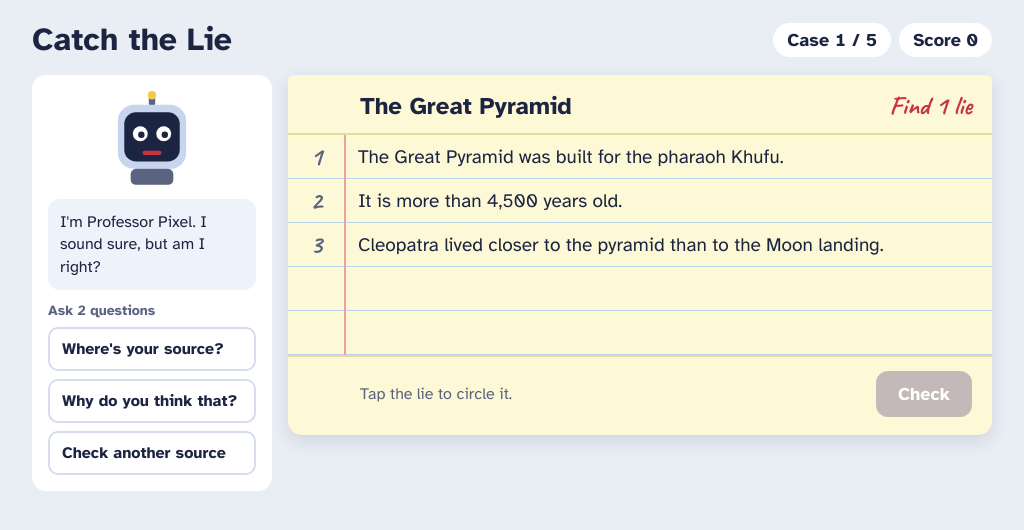
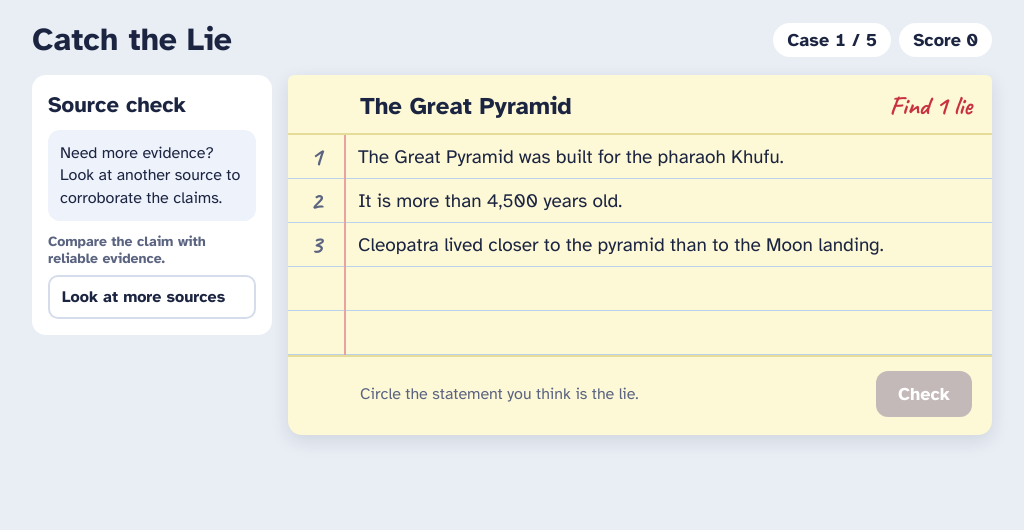
Before and after one commit to mrassell/catch-the-lie, a React (Vite) app: page / in a window 1280 px wide. Shown: the top 530 px of the page, without its empty margins (128-1152 px from the left). Built offline with nearby package versions, Linux system fonts and the light colour scheme.

Commit message:
Simplify lie detection source checks

```diff
--- a/App.jsx
+++ b/App.jsx
@@ -1,34 +1,12 @@
 import { useEffect, useRef, useState } from "react";
 import { CASES } from "./cases.js";
 
-const GREETING = "I'm Professor Pixel. I sound sure, but am I right?";
-const QUESTIONS = [
-  { key: "source", label: "Where's your source?" },
-  { key: "reason", label: "Why do you think that?" },
-  { key: "check", label: "Check another source" }
-];
+const SOURCE_PROMPT = "Need more evidence? Look at another source to corroborate the claims.";
 
 function Ring({ missed }) {
   return (
     <svg className={"ring" + (missed ? " missed" : "")} viewBox="0 0 400 100" preserveAspectRatio="none" aria-hidden="true">
       <path vectorEffect="non-scaling-stroke" d="M30,10 C130,0 330,2 390,45 S300,100 170,96 S6,82 10,46 S80,6 150,8" />
-    </svg>
-  );
-}
-
-function Bot() {
-  return (
-    <svg className="bot" viewBox="0 0 180 180" aria-hidden="true">
-      <rect x="84" y="6" width="12" height="22" rx="4" fill="#5a6380" />
-      <circle cx="90" cy="8" r="8" fill="#f2c94c" />
-      <rect x="26" y="26" width="128" height="120" rx="30" fill="#c9d4ef" />
-      <rect x="38" y="40" width="104" height="92" rx="22" fill="#1b2440" />
-      <circle cx="68" cy="80" r="14" fill="#fff" />
-      <circle cx="112" cy="80" r="14" fill="#fff" />
-      <circle cx="70" cy="82" r="6" fill="#1b2440" />
-      <circle cx="114" cy="82" r="6" fill="#1b2440" />
-      <rect x="72" y="112" width="36" height="8" rx="4" fill="#c8323f" />
-      <rect x="50" y="146" width="80" height="30" rx="10" fill="#5a6380" />
     </svg>
   );
 }
@@ -39,8 +17,8 @@ export default function App() {
   const [caught, setCaught] = useState(0);
   const [total, setTotal] = useState(0);
   const [circled, setCircled] = useState(new Set());
-  const [asked, setAsked] = useState([]);
-  const [bubble, setBubble] = useState({ text: GREETING, src: false });
+  const [sourceChecks, setSourceChecks] = useState(0);
+  const [bubble, setBubble] = useState({ text: SOURCE_PROMPT, src: false });
   const [result, setResult] = useState(null); // { got, lies, oops, pts }
   const [finished, setFinished] = useState(false);
 
@@ -52,7 +30,6 @@ export default function App() {
   const c = CASES[idx];
   const lieCount = c.lines.filter((l) => l.lie).length;
   const done = result !== null;
-  const asksLeft = 2 - asked.length;
 
   function toggle(i) {
     if (done) return;
@@ -61,10 +38,10 @@ export default function App() {
     setCircled(next);
   }
 
-  function ask(key) {
-    if (done || asksLeft <= 0 || asked.includes(key)) return;
-    setAsked([...asked, key]);
-    setBubble({ text: c.answers[key], src: key === "check" });
+  function lookAtSources() {
+    if (done) return;
+    setSourceChecks((count) => count + 1);
+    setBubble({ text: c.answers.check, src: true });
   }
 
   function check() {
@@ -84,14 +61,14 @@ export default function App() {
     if (idx + 1 >= CASES.length) return setFinished(true);
     setIdx(idx + 1);
     setCircled(new Set());
-    setAsked([]);
-    setBubble({ text: GREETING, src: false });
+    setSourceChecks(0);
+    setBubble({ text: SOURCE_PROMPT, src: false });
     setResult(null);
   }
 
   function restart() {
     setIdx(0); setScore(0); setCaught(0); setTotal(0);
-    setCircled(new Set()); setAsked([]); setBubble({ text: GREETING, src: false });
+    setCircled(new Set()); setSourceChecks(0); setBubble({ text: SOURCE_PROMPT, src: false });
     setResult(null); setFinished(false);
   }
 
@@ -116,15 +93,13 @@ export default function App() {
         <>
           <main className="game">
             <aside className="witness">
-              <Bot />
+              <h2 className="evidence-title">Source check</h2>
               <div className={"bubble" + (bubble.src ? " src" : "")}>{bubble.text}</div>
               <div className="asks">
-                <p>{asksLeft === 2 ? "Ask 2 questions" : asksLeft === 1 ? "1 question left" : "No questions left"}</p>
-                {QUESTIONS.map((q) => (
-                  <button key={q.key} className="ask" disabled={done || asksLeft <= 0 || asked.includes(q.key)} onClick={() => ask(q.key)}>
-                    {q.label}
-                  </button>
-                ))}
+                <p>{sourceChecks === 0 ? "Compare the claim with reliable evidence." : `Sources checked: ${sourceChecks}`}</p>
+                <button className="ask" disabled={done} onClick={lookAtSources}>
+                  Look at more sources
+                </button>
               </div>
             </aside>
 
@@ -148,7 +123,7 @@ export default function App() {
                       onClick={() => toggle(i)}
                       onKeyDown={(e) => { if (e.key === "Enter" || e.key === " ") { e.preventDefault(); toggle(i); } }}
                     >
-                      <span className="num">{isLie ? "✗" : isOops ? "✓" : i + 1}</span>
+                      <span className="num">{i + 1}</span>
                       <span className="txt">
                         {l.t}
                         {isCircled && <Ring />}
@@ -161,8 +136,8 @@ export default function App() {
               <div className="bar">
                 <p>
                   {done
-                    ? `You caught ${result.got} of ${result.lies}. ${result.pts >= 0 ? "+" : ""}${result.pts} points.`
-                    : lieCount === 1 ? "Tap the lie to circle it." : "Tap the lies to circle them."}
+                    ? `Lie detected! You caught ${result.got} of ${result.lies}. ${result.pts >= 0 ? "+" : ""}${result.pts} points.`
+                    : "Circle the statement you think is the lie."}
                 </p>
                 {done ? (
                   <button className="btn dark" onClick={next}>{idx + 1 < CASES.length ? "Next case" : "Finish"}</button>
@@ -175,14 +150,14 @@ export default function App() {
 
           {done && (
             <section className="truth" ref={truthRef}>
-              <h2>Case solved. Here's the truth:</h2>
+              <h2>Lie detected! Here's the truth:</h2>
               {c.lines.filter((l) => l.lie).map((l, i) => (
                 <div className="fact" key={i}>
                   <p className="statement">{l.truth}</p>
                   <p className="how"><b>How we know:</b> {l.lie}</p>
                 </div>
               ))}
-              {result.oops > 0 && <p className="note">Lines with ✓ were true, so circling them cost 50 points each.</p>}
+              {result.oops > 0 && <p className="note">You circled a true statement, so that choice cost 50 points.</p>}
             </section>
           )}
         </>
--- a/styles.css
+++ b/styles.css
@@ -26,7 +26,7 @@ h1.brand { margin: 0; font-size: clamp(24px, 4vw, 32px); }
 @media (max-width: 720px) { .game { grid-template-columns: 1fr; } }
 
 .witness { background: #fff; border-radius: 14px; padding: 16px; display: grid; gap: 12px; }
-.bot { width: 96px; margin: 0 auto; display: block; }
+.evidence-title { margin: 0; font-size: 22px; }
 .bubble { background: #eef2fb; border-radius: 12px; padding: 12px; font-size: 16px; line-height: 1.4; min-height: 64px; }
 .bubble.src { background: #e8f5ee; }
 .asks { display: grid; gap: 8px; }
@@ -71,7 +71,6 @@ button:focus-visible, .line:focus-visible { outline: 3px solid #f2c94c; outline-
 .truth h2 { margin: 0; font-size: 18px; color: var(--green); }
 .fact { display: grid; gap: 6px; }
 .statement { margin: 0; font-size: clamp(22px, 3.2vw, 28px); font-weight: 700; line-height: 1.3; }
-.statement::before { content: "✓ "; color: var(--green); }
 .how { margin: 0; font-size: 17px; line-height: 1.45; color: var(--soft); }
 .how b { color: var(--ink); }
 .note { margin: 0; font-size: 15px; color: var(--soft); }
```
